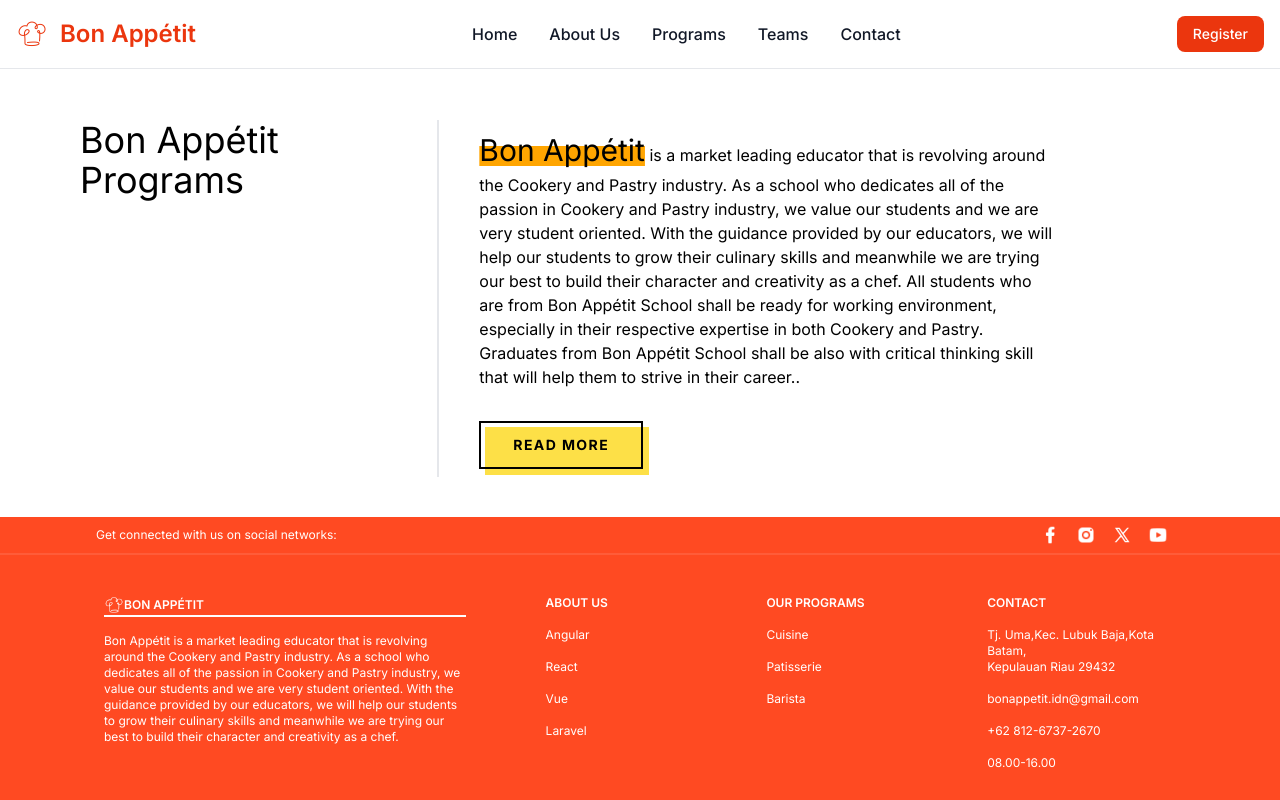
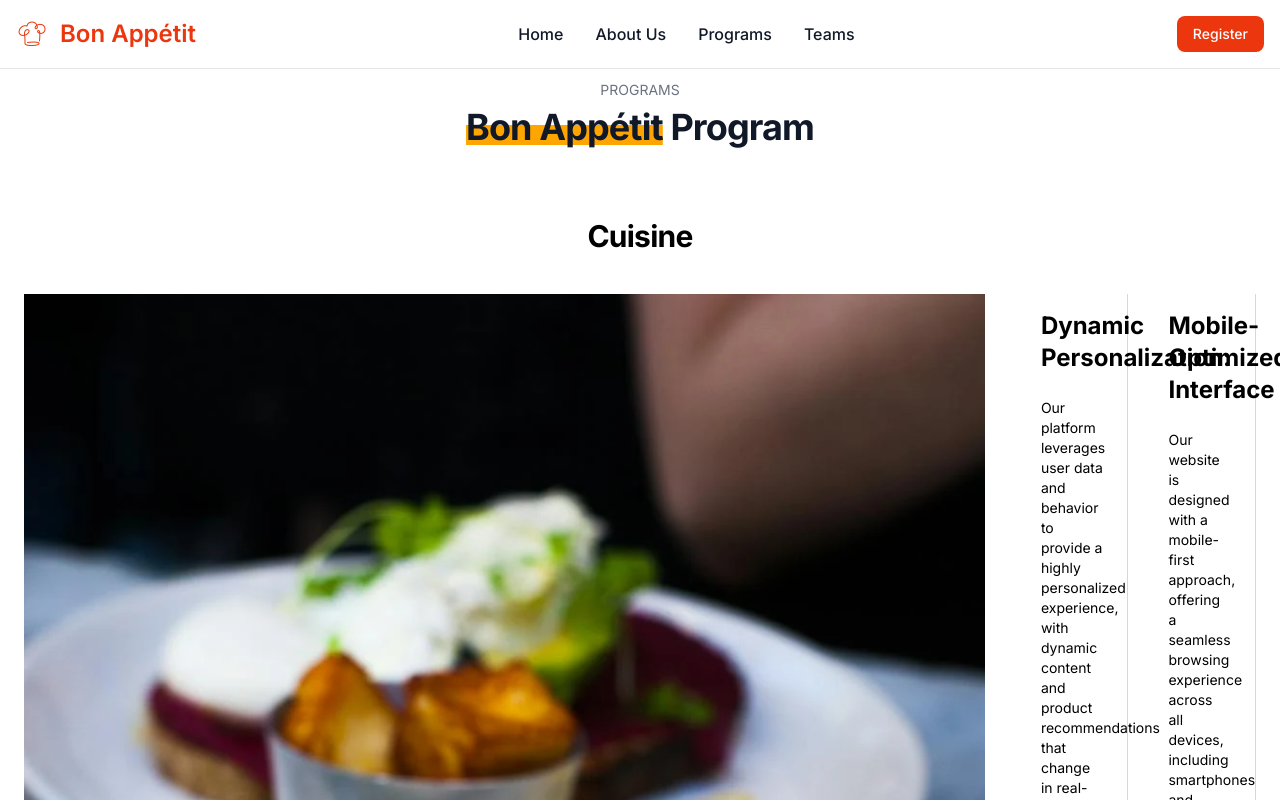
Before and after one commit to yeef93/company-profile, a Next.js app: page /programs in a window 1280 px wide. Shown: the top 800 px of the page. Built offline with nearby package versions, Linux system fonts and the light colour scheme.

Commit message:
feat:addproductpage

```diff
--- a/app/programs/page.tsx
+++ b/app/programs/page.tsx
@@ -1,27 +1,102 @@
 "use client";
-import TwoContent from "@/components/TwoContent";
-import Button from "@/components/Button";
+import Title from "@/components/Title";
+import programdata from "@/utils/program";
+import Image from "next/image";
 
 function Programs() {
   return (
-    <section className=" h-full">
-      <TwoContent title="Bon Appétit Programs">
-        <div>
-          <span className=" text-3xl highlight"> Bon Appétit</span> is a market
-          leading educator that is revolving around the Cookery and Pastry
-          industry. As a school who dedicates all of the passion in Cookery and
-          Pastry industry, we value our students and we are very student
-          oriented. With the guidance provided by our educators, we will help
-          our students to grow their culinary skills and meanwhile we are trying
-          our best to build their character and creativity as a chef. All
-          students who are from Bon Appétit School shall be ready for working
-          environment, especially in their respective expertise in both Cookery
-          and Pastry. Graduates from Bon Appétit School shall be also with
-          critical thinking skill that will help them to strive in their
-          career..
-        </div>
-        <Button text="Read More" />
-      </TwoContent>
+    <section>
+      <div className="mx-auto max-w-screen-sm text-center ">
+        <h2 className=" lg:text-sm md:text-xs text-center uppercase text-gray-500">
+          Programs
+        </h2>
+        <Title>
+          <span className=" highlight">Bon Appétit</span> Program
+        </Title>
+      </div>
+
+      {programdata.map((item) => {
+        return (
+          <div
+            key={item.id}
+            className="max-w-screen-xl mx-auto py-8 px-4 lg:py-16 lg:px-6  border-b-2"
+          >
+            <div className="text-center mb-10">
+              <h2 className="text-3xl tracking-tight font-bold text-primary-800">
+                {item.groupName}
+              </h2>
+            </div>
+
+            <div className="flex flex-col md:flex-row">
+              <div className="mr-0 md:mr-8 mb-6 md:mb-0">
+                <Image
+                  className="w-1/2 md:w-full mx-auto"
+                  src={`/assets/program/${item.image}`}
+                  alt={item.groupName}
+                  width={300}
+                  height={300}
+                />
+              </div>
+
+              <div className="flex-1 flex flex-col sm:flex-row flex-wrap -mb-4 -mx-2">
+                <div className="w-full sm:w-1/2 mb-4 px-2 ">
+                  <div className="h-full py-4 px-6 border border-yellow-300 border-t-0 border-l-0 rounded-br-xl">
+                    <h3 className="text-2xl font-bold text-md mb-6">
+                      Dynamic Personalization:
+                    </h3>
+                    <p className="text-sm">
+                      Our platform leverages user data and behavior to provide a
+                      highly personalized experience, with dynamic content and
+                      product recommendations that change in real-time.
+                    </p>
+                  </div>
+                </div>
+                <div className="w-full sm:w-1/2 mb-4 px-2 ">
+                  <div className="h-full py-4 px-6 border border-yellow-300 border-t-0 border-l-0 rounded-br-xl">
+                    <h3 className="text-2xl font-bold text-md mb-6">
+                      Mobile-Optimized Interface
+                    </h3>
+                    <p className="text-sm">
+                      {" "}
+                      Our website is designed with a mobile-first approach,
+                      offering a seamless browsing experience across all
+                      devices, including smartphones and tablets.
+                    </p>
+                  </div>
+                </div>
+
+                <div className="w-full sm:w-1/2 mb-4 px-2 ">
+                  <div className="h-full py-4 px-6 border border-yellow-300 border-t-0 border-l-0 rounded-br-xl">
+                    <h3 className="text-2xl font-bold text-md mb-6">
+                      24/7 Customer Support
+                    </h3>
+                    <p className="text-sm">
+                      ur U.S.-based customer support team is available around
+                      the clock to answer any questions, resolve any issues, and
+                      provide helpful solutions. Whether it&apos;s through
+                      email, phone, or live chat, we&apos;re always here to
+                      support you.
+                    </p>
+                  </div>
+                </div>
+
+                <div className="w-full sm:w-1/2 mb-4 px-2 ">
+                  <div className="h-full py-4 px-6 border border-yellow-500 border-t-0 border-l-0 rounded-br-xl">
+                    <h3 className="text-2xl font-bold text-md mb-6">
+                      Secure Payment Processing
+                    </h3>
+                    <p className="text-sm">
+                      We use cutting-edge security measures to protect our
+                      customers sensitive information and ensure the safety of
+                      all transactions made on our site.
+                    </p>
+                  </div>
+                </div>
+              </div>
+            </div>
+          </div>
+        );
+      })}
     </section>
   );
 }
--- a/app/teams/page.tsx
+++ b/app/teams/page.tsx
@@ -3,6 +3,7 @@ import React from "react";
 import useTeams from "@/hooks/useTeams";
 import Title from "@/components/Title";
 import Image from "next/image";
+import teamHover from "@/public/assets/team/teamHover.webp"
 
 const Teams: React.FC = () => {
   const { teams, loading, error } = useTeams(
@@ -14,7 +15,7 @@ const Teams: React.FC = () => {
 
   return (
     <section className="bg-white ">
-      <div className="py-8 px-4 mx-auto max-w-screen-xl lg:py-16 lg:px-6 ">
+      <div className="px-4 mx-auto max-w-screen-xl lg:px-6 ">
         <div className="mx-auto max-w-screen-sm text-center mb-8 lg:mb-16">
           <h2 className=" lg:text-sm md:text-xs text-center uppercase text-gray-500">
             Teams
@@ -28,8 +29,7 @@ const Teams: React.FC = () => {
           {teams.map((team) => (
             <a
               key={team.login.uuid}
-              href="#"
-              className="group block overflow-hidden"
+              className="group block overflow-hidden border rounded-xl  pb-8"
             >
               <div className="relative h-[350px] sm:h-[450px]">
                 <Image
@@ -47,11 +47,12 @@ const Teams: React.FC = () => {
                   height={100}
                 />
               </div>
+              <div className=" p-4">
               <div className="relative bg-white pt-3">
                 <h3 className="text-sm text-gray-700 group-hover:underline group-hover:underline-offset-4">
                   {team.role}
                 </h3>
-                <p className="mt-1.5 tracking-wide text-gray-900">{`${team.name.first} ${team.name.last}`}</p>
+                <p className="mt-1.5 tracking-wide text-gray-900 font-semibold">{`${team.name.first} ${team.name.last}`}</p>
               </div>
               <ul className="flex space-x-4 sm:mt-0">
                 <li>
@@ -89,6 +90,7 @@ const Teams: React.FC = () => {
                   </a>
                 </li>
               </ul>
+              </div>
             </a>
           ))}
         </div>
--- a/components/Footer/index.tsx
+++ b/components/Footer/index.tsx
@@ -70,7 +70,7 @@ function Footer() {
             </h1>
             {uniqueGroupNames.map(groupName => (
               <p className="mb-4" key={groupName}>
-                <a href="#!">{groupName}</a>
+                <a href="/programs">{groupName}</a>
               </p>
             ))}
           </div>
--- a/components/Header/index.tsx
+++ b/components/Header/index.tsx
@@ -89,15 +89,6 @@ function Header() {
                 Teams
               </a>
             </li>
-            <li>
-              <a
-                href="/contact"
-                className="block py-2 px-3 text-gray-900 rounded hover:bg-gray-100 md:hover:bg-transparent
-                md:hover:text-darkTangerine md:p-0"
-              >
-                Contact
-              </a>
-            </li>
           </ul>
         </div>
       </div>
```
Also changed, not shown: public/assets/team/teamHover.webp (added).
